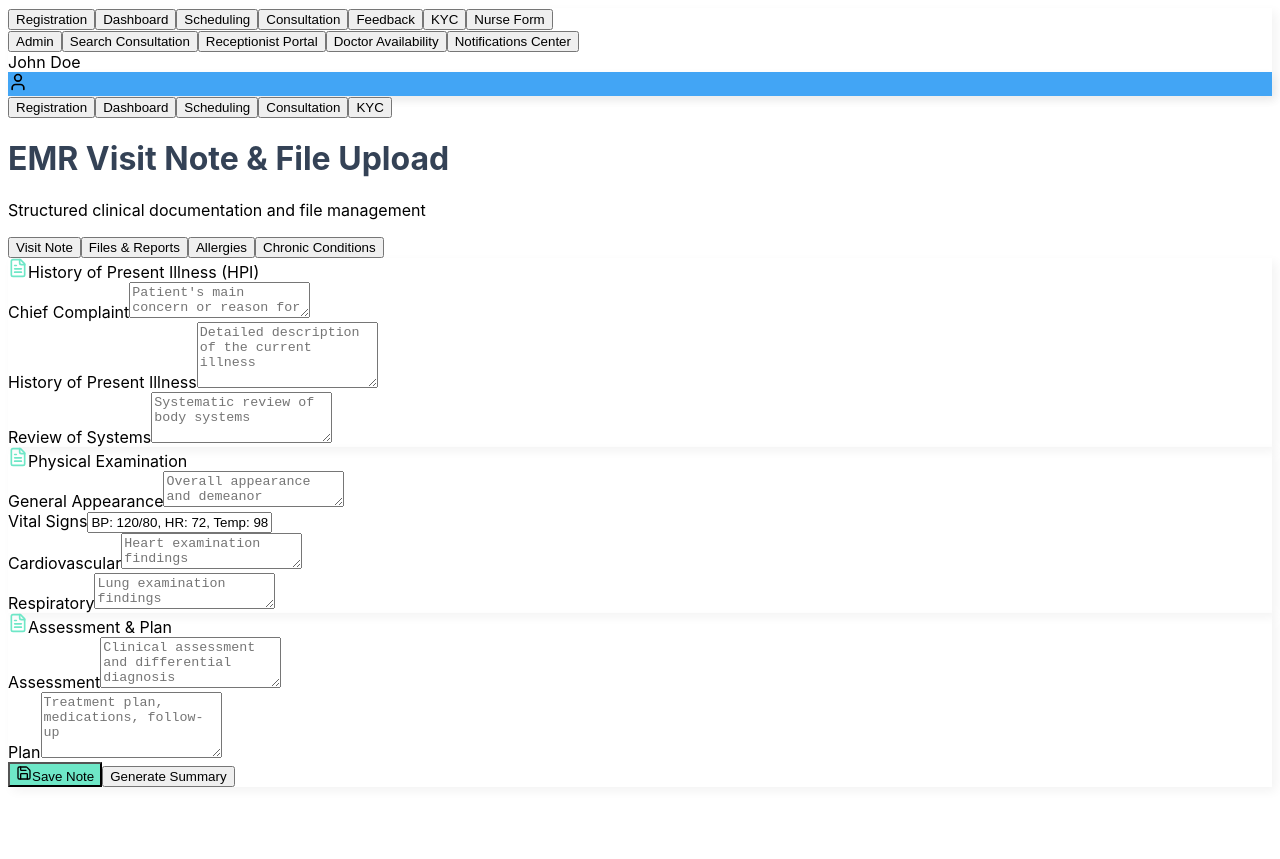
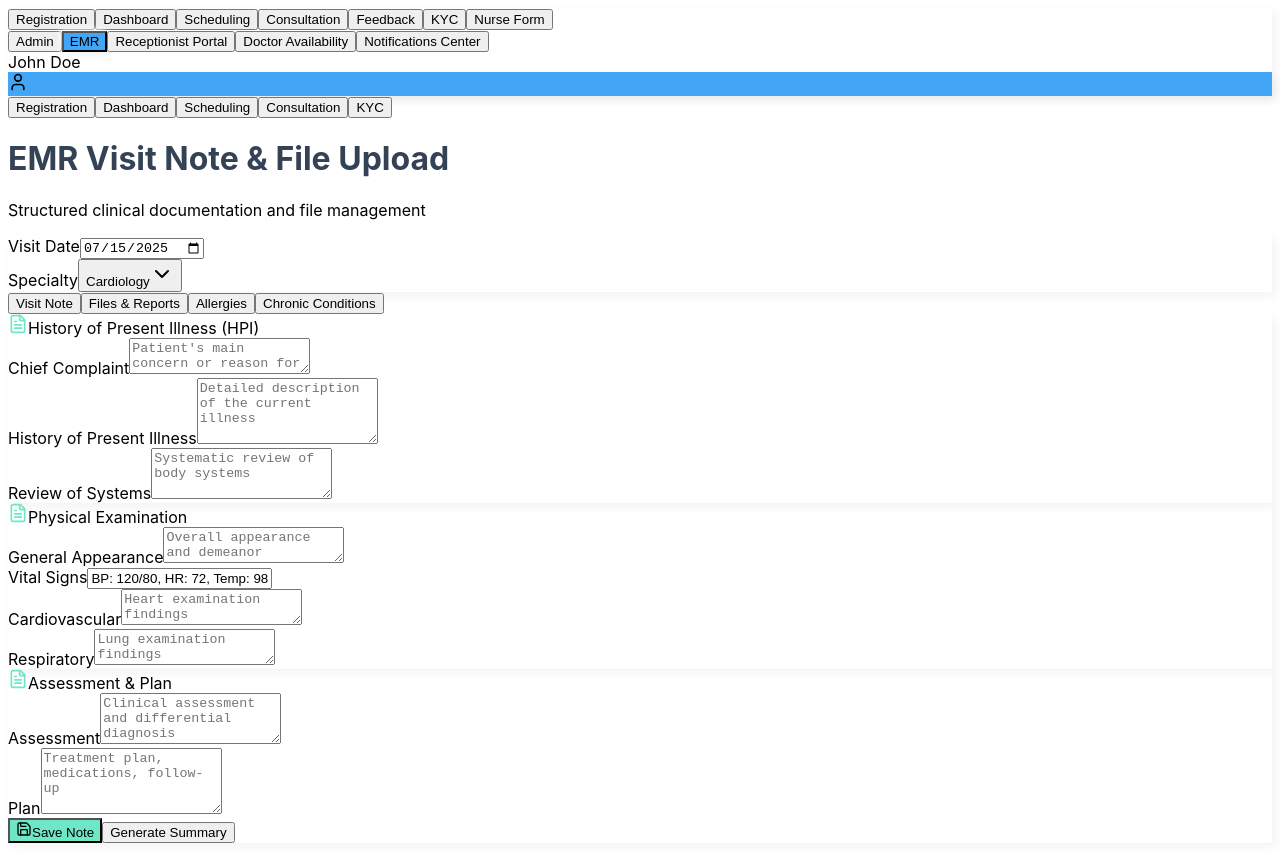
Before and after one commit to gorg16/VHCC, a React (Vite) app in the folder client/: page /emr-visit-note in a window 1280 px wide. Before the commit the page ends 803 px from the top, so only its background shows below. Built offline with nearby package versions, Linux system fonts and the light colour scheme.

Commit message:
add filter by speciality and visit date in emr

```diff
--- a/client/src/components/Header.tsx
+++ b/client/src/components/Header.tsx
@@ -14,8 +14,8 @@ export default function Header() {
     { id: "kyc", label: "KYC", path: "/kyc" },
     { id: "nurse-form", label: "Nurse Form", path: "/nurse-form" },
     { id: "admin", label: "Admin", path: "/admin" },
-    // { id: "emr", label: "EMR", path: "/emr-visit-note" },
-    { id: "search-consultation", label: "Search Consultation", path: "/search-consultation" },
+    { id: "emr", label: "EMR", path: "/emr-visit-note" },
+    // { id: "search-consultation", label: "Search Consultation", path: "/search-consultation" },
     { id: "receptionist-portal", label: "Receptionist Portal", path: "/receptionist" },
     { id: "doctor-availability", label: "Doctor Availability", path: "/doctor-availability" },
     { id: "notifications", label: "Notifications Center", path: "/notifications" },
--- a/client/src/pages/EMRVisitNote.tsx
+++ b/client/src/pages/EMRVisitNote.tsx
@@ -7,8 +7,12 @@ import { Textarea } from "@/components/ui/textarea";
 import { Badge } from "@/components/ui/badge";
 import { Tabs, TabsContent, TabsList, TabsTrigger } from "@/components/ui/tabs";
 import { Upload, FileText, Image, Download, Save, AlertTriangle, Clock } from "lucide-react";
+import {Select, SelectContent, SelectItem, SelectTrigger, SelectValue} from "@/components/ui/select.tsx";
 
 export default function EMRVisitNote() {
+  const [visitDate, setVisitDate] = useState("2025-07-15");
+  const [specialty, setSpecialty] = useState('Cardiology');
+
   const [visitNote, setVisitNote] = useState({
     chiefComplaint: "",
     historyOfPresentIllness: "",
@@ -84,6 +88,40 @@ export default function EMRVisitNote() {
           <h1 className="text-3xl font-bold text-slate-black mb-2">EMR Visit Note & File Upload</h1>
           <p className="text-gray-600">Structured clinical documentation and file management</p>
         </div>
+
+        <Card className="shadow-neuro mb-6">
+          <CardContent className="p-6">
+            <div className="grid grid-cols-1 md:grid-cols-2 gap-4">
+              <div>
+                <Label htmlFor="visit-date">Visit Date</Label>
+                <Input
+                    id="visit-date"
+                    type="date"
+                    value={visitDate}
+                    onChange={(e) => setVisitDate(e.target.value)}
+                    className="rounded-xl"
+                />
+              </div>
+              <div>
+                <Label htmlFor="specialty-select">Specialty</Label>
+                <Select value={specialty} onValueChange={setSpecialty}>
+                  <SelectTrigger className="rounded-xl">
+                    <SelectValue placeholder="Select specialty" />
+                  </SelectTrigger>
+                  <SelectContent>
+                    <SelectItem value="Cardiology">Cardiology</SelectItem>
+                    <SelectItem value="Internal Medicine">Internal Medicine</SelectItem>
+                    <SelectItem value="Dermatology">Dermatology</SelectItem>
+                    <SelectItem value="Orthopedics">Orthopedics</SelectItem>
+                    <SelectItem value="Neurology">Neurology</SelectItem>
+                    <SelectItem value="Pediatrics">Pediatrics</SelectItem>
+                  </SelectContent>
+                </Select>
+              </div>
+            </div>
+          </CardContent>
+        </Card>
+
 
         <Tabs defaultValue="visit-note" className="space-y-6">
           <TabsList className="grid w-full grid-cols-4">
```
Also changed, not shown: 1 other file (tests, documents, lock files or other folders).
